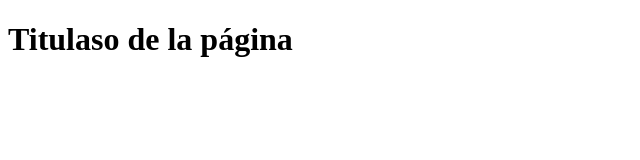
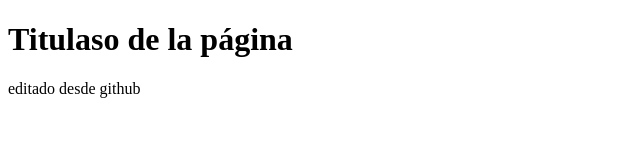
Before and after one commit to lcanseco/web-empresa-A, a plain HTML site: page index.html in a window 1280 px wide. Shown: the whole page, without its empty margins (0-640 px from the left). Drawn offline with Linux system fonts and the light colour scheme.

Commit message:
Update index.html

```diff
--- a/index.html
+++ b/index.html
@@ -8,5 +8,6 @@
 </head>
 <body>
     <h1>Titulaso de la página</h1>
+    <p>editado desde github</p>
 </body>
 </html>
```
